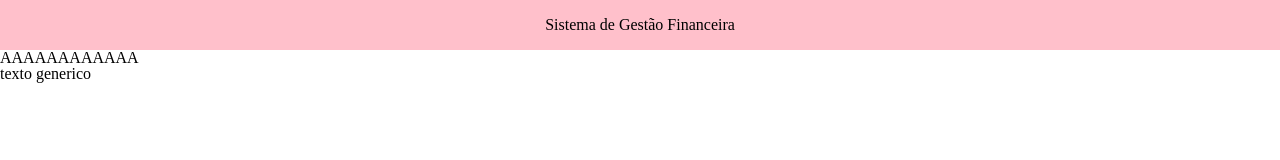
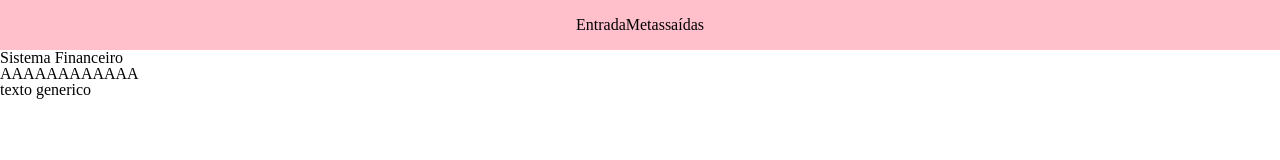
Before and after one commit to estrela801/sitema-gestao-financeira, a plain HTML site: page index.HTML in a window 1280 px wide. Drawn offline with Linux system fonts and the light colour scheme.

Commit message:
feat: creating firsts sections, header and section for title

```diff
--- a/index.HTML
+++ b/index.HTML
@@ -8,11 +8,21 @@
     <link href="style.css" rel="stylesheet">
 </head>
 <body>
-    <header>
-        <div>
-            Sistema de Gestão Financeira
-        </div>
+    <header class="header">
+        <span class="link">
+            Entrada
+        </span>
+        <span class="link link-top">
+            Metas
+        </span>
+        <span class="link">
+            saídas
+        </span>
     </header>
+    <section class="bg-titulo">
+        <div class="titulo">Sistema Financeiro</div>
+    </section>
+
     <div class="root"></div>
 </body>
 <script src="src/scriptsJS/index.js"></script>
```
